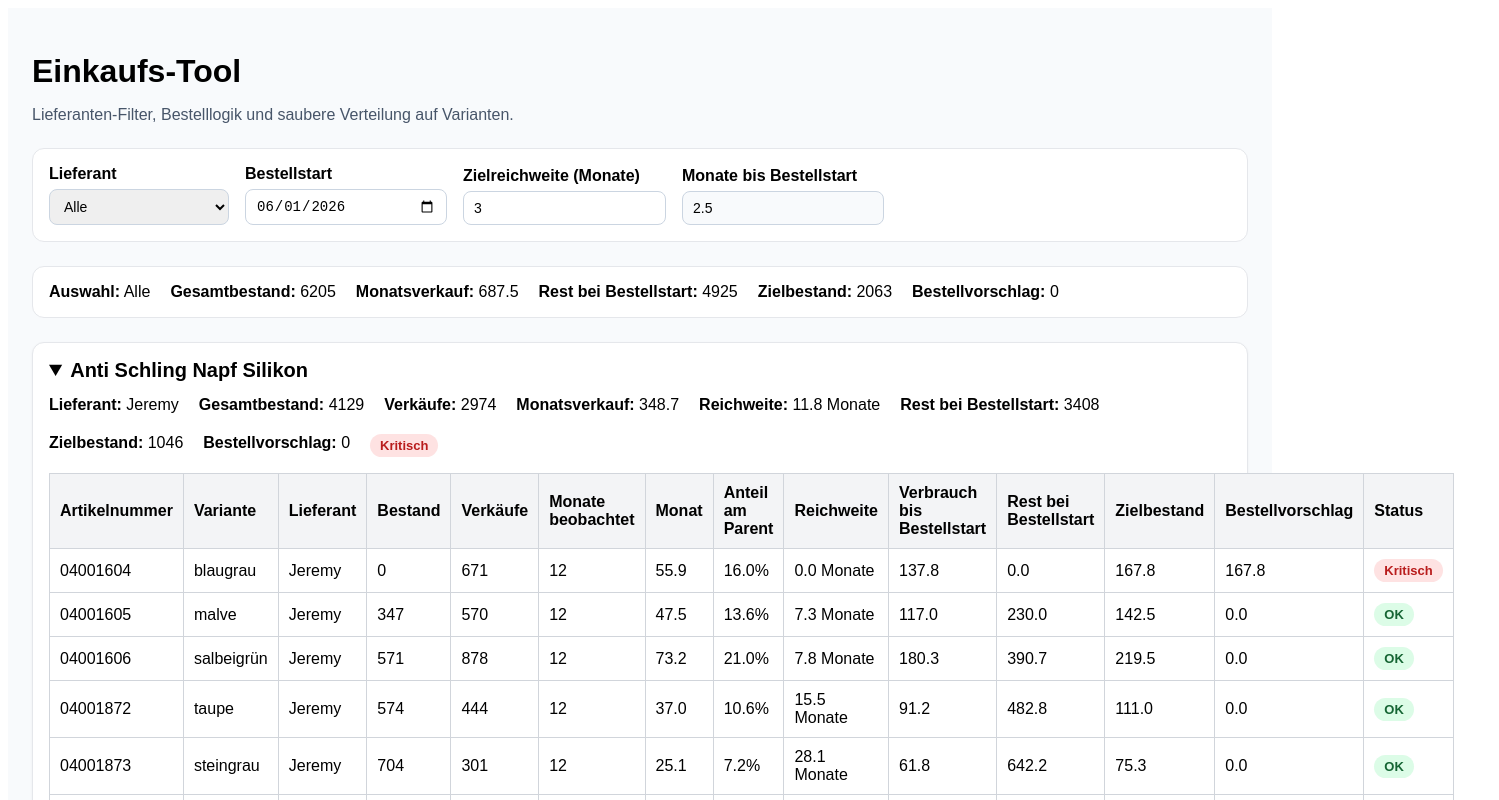
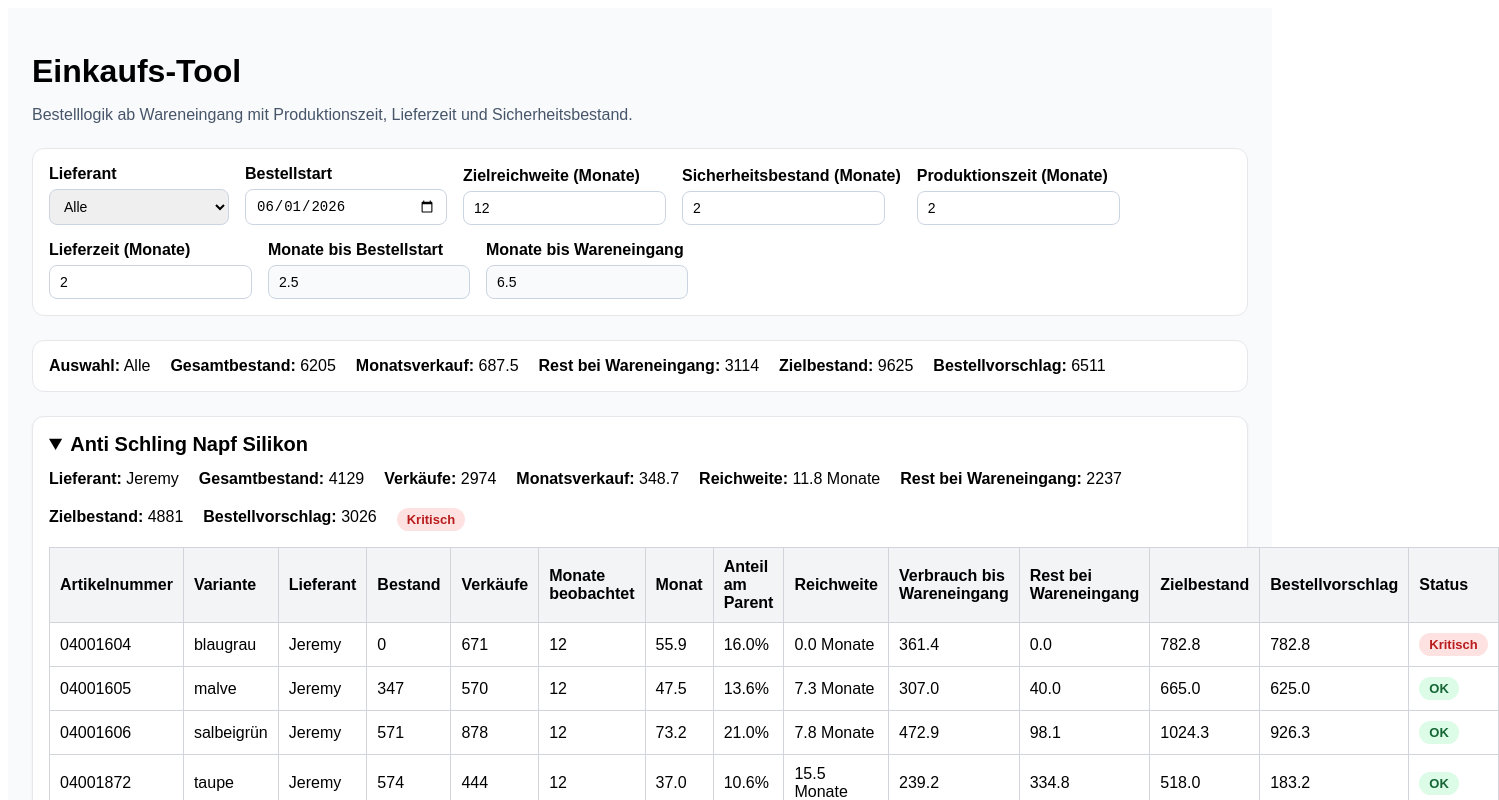
Before and after one commit to kingelvis150888-byte/einkaufs-tool, a Next.js app: page / in a window 1280 px wide. Shown: the top 800 px of the page, 1499 px wide, since content can reach past the window. Built offline with nearby package versions, Linux system fonts and the light colour scheme.

Commit message:
Update page.js

```diff
--- a/app/page.js
+++ b/app/page.js
@@ -203,7 +203,10 @@ const inputStyle = {
 
 export default function Home() {
   const [orderDate, setOrderDate] = useState("2026-06-01");
-  const [targetMonths, setTargetMonths] = useState(3);
+  const [targetMonths, setTargetMonths] = useState(12);
+  const [safetyMonths, setSafetyMonths] = useState(2);
+  const [productionMonths, setProductionMonths] = useState(2);
+  const [shippingMonths, setShippingMonths] = useState(2);
   const [supplierFilter, setSupplierFilter] = useState("Alle");
 
   const today = new Date("2026-03-18");
@@ -213,6 +216,8 @@ export default function Home() {
     0,
     (orderDateObj - today) / (1000 * 60 * 60 * 24) / 30.44
   );
+
+  const monthsToArrival = monthsUntilOrder + productionMonths + shippingMonths;
 
   const suppliers = ["Alle", ...new Set(data.map((d) => d.supplier))];
 
@@ -230,19 +235,19 @@ export default function Home() {
 
   const overallStock = filteredData.reduce((sum, item) => sum + item.stock, 0);
 
-  const overallProjectedAtOrder = filteredData.reduce((sum, item) => {
+  const overallProjectedAtArrival = filteredData.reduce((sum, item) => {
     const monthlySales = getMonthlySales(item.sales, item.monthsObserved);
-    const projectedSalesUntilOrder = monthlySales * monthsUntilOrder;
-    const projectedStockAtOrder = Math.max(0, item.stock - projectedSalesUntilOrder);
-    return sum + projectedStockAtOrder;
+    const projectedSalesUntilArrival = monthlySales * monthsToArrival;
+    const projectedStockAtArrival = Math.max(0, item.stock - projectedSalesUntilArrival);
+    return sum + projectedStockAtArrival;
   }, 0);
 
   const overallTargetStock = filteredData.reduce((sum, item) => {
     const monthlySales = getMonthlySales(item.sales, item.monthsObserved);
-    return sum + monthlySales * targetMonths;
+    return sum + monthlySales * (targetMonths + safetyMonths);
   }, 0);
 
-  const overallRecommendation = Math.max(0, overallTargetStock - overallProjectedAtOrder);
+  const overallRecommendation = Math.max(0, overallTargetStock - overallProjectedAtArrival);
 
   return (
     <main
@@ -255,7 +260,7 @@ export default function Home() {
     >
       <h1 style={{ marginBottom: 8 }}>Einkaufs-Tool</h1>
       <p style={{ marginBottom: 24, color: "#475569" }}>
-        Lieferanten-Filter, Bestelllogik und saubere Verteilung auf Varianten.
+        Bestelllogik ab Wareneingang mit Produktionszeit, Lieferzeit und Sicherheitsbestand.
       </p>
 
       <div
@@ -309,9 +314,52 @@ export default function Home() {
         </div>
 
         <div>
+          <div style={{ marginBottom: 6, fontWeight: 700 }}>Sicherheitsbestand (Monate)</div>
+          <input
+            type="number"
+            min="0"
+            step="1"
+            value={safetyMonths}
+            onChange={(e) => setSafetyMonths(Number(e.target.value))}
+            style={inputStyle}
+          />
+        </div>
+
+        <div>
+          <div style={{ marginBottom: 6, fontWeight: 700 }}>Produktionszeit (Monate)</div>
+          <input
+            type="number"
+            min="0"
+            step="1"
+            value={productionMonths}
+            onChange={(e) => setProductionMonths(Number(e.target.value))}
+            style={inputStyle}
+          />
+        </div>
+
+        <div>
+          <div style={{ marginBottom: 6, fontWeight: 700 }}>Lieferzeit (Monate)</div>
+          <input
+            type="number"
+            min="0"
+            step="1"
+            value={shippingMonths}
+            onChange={(e) => setShippingMonths(Number(e.target.value))}
+            style={inputStyle}
+          />
+        </div>
+
+        <div>
           <div style={{ marginBottom: 6, fontWeight: 700 }}>Monate bis Bestellstart</div>
           <div style={{ ...inputStyle, background: "#f8fafc" }}>
             {monthsUntilOrder.toFixed(1)}
+          </div>
+        </div>
+
+        <div>
+          <div style={{ marginBottom: 6, fontWeight: 700 }}>Monate bis Wareneingang</div>
+          <div style={{ ...inputStyle, background: "#f8fafc" }}>
+            {monthsToArrival.toFixed(1)}
           </div>
         </div>
       </div>
@@ -331,7 +379,7 @@ export default function Home() {
         <div><strong>Auswahl:</strong> {supplierFilter}</div>
         <div><strong>Gesamtbestand:</strong> {overallStock.toFixed(0)}</div>
         <div><strong>Monatsverkauf:</strong> {overallMonthlySales.toFixed(1)}</div>
-        <div><strong>Rest bei Bestellstart:</strong> {overallProjectedAtOrder.toFixed(0)}</div>
+        <div><strong>Rest bei Wareneingang:</strong> {overallProjectedAtArrival.toFixed(0)}</div>
         <div><strong>Zielbestand:</strong> {overallTargetStock.toFixed(0)}</div>
         <div><strong>Bestellvorschlag:</strong> {overallRecommendation.toFixed(0)}</div>
       </div>
@@ -339,20 +387,22 @@ export default function Home() {
       {Object.entries(grouped).map(([parent, items]) => {
         const baseItems = items.map((item) => {
           const monthlySales = getMonthlySales(item.sales, item.monthsObserved);
-          const projectedSalesUntilOrder = monthlySales * monthsUntilOrder;
-          const projectedStockAtOrder = Math.max(0, item.stock - projectedSalesUntilOrder);
-          const targetStock = monthlySales * targetMonths;
+          const projectedSalesUntilArrival = monthlySales * monthsToArrival;
+          const projectedStockAtArrival = Math.max(0, item.stock - projectedSalesUntilArrival);
+          const targetStock = monthlySales * (targetMonths + safetyMonths);
           const coverage = getCoverageMonths(item.stock, monthlySales);
           const status = getStatusByCoverage(coverage);
+          const recommendedOrderQty = Math.max(0, targetStock - projectedStockAtArrival);
 
           return {
             ...item,
             monthlySales,
-            projectedSalesUntilOrder,
-            projectedStockAtOrder,
+            projectedSalesUntilArrival,
+            projectedStockAtArrival,
             targetStock,
             coverage,
             status,
+            recommendedOrderQty,
           };
         });
 
@@ -360,14 +410,14 @@ export default function Home() {
         const totalSales = baseItems.reduce((sum, item) => sum + item.sales, 0);
         const totalMonthlySales = baseItems.reduce((sum, item) => sum + item.monthlySales, 0);
         const parentCoverage = getCoverageMonths(totalStock, totalMonthlySales);
-        const parentProjectedStockAtOrder = baseItems.reduce(
-          (sum, item) => sum + item.projectedStockAtOrder,
+        const parentProjectedStockAtArrival = baseItems.reduce(
+          (sum, item) => sum + item.projectedStockAtArrival,
           0
         );
         const parentTargetStock = baseItems.reduce((sum, item) => sum + item.targetStock, 0);
-        const parentRecommendedOrderQty = Math.max(
-          0,
-          parentTargetStock - parentProjectedStockAtOrder
+        const parentRecommendedOrderQty = baseItems.reduce(
+          (sum, item) => sum + item.recommendedOrderQty,
+          0
         );
 
         const enrichedItems = baseItems.map((item) => {
@@ -376,12 +426,9 @@ export default function Home() {
               ? (item.monthlySales / totalMonthlySales) * 100
               : 0;
 
-        const recommendedOrderQty = Math.max(0, item.targetStock - item.projectedStockAtOrder);
-
           return {
             ...item,
             share,
-            recommendedOrderQty,
           };
         });
 
@@ -423,7 +470,7 @@ export default function Home() {
               <div><strong>Verkäufe:</strong> {totalSales.toFixed(0)}</div>
               <div><strong>Monatsverkauf:</strong> {totalMonthlySales.toFixed(1)}</div>
               <div><strong>Reichweite:</strong> {parentCoverage.toFixed(1)} Monate</div>
-              <div><strong>Rest bei Bestellstart:</strong> {parentProjectedStockAtOrder.toFixed(0)}</div>
+              <div><strong>Rest bei Wareneingang:</strong> {parentProjectedStockAtArrival.toFixed(0)}</div>
               <div><strong>Zielbestand:</strong> {parentTargetStock.toFixed(0)}</div>
               <div><strong>Bestellvorschlag:</strong> {parentRecommendedOrderQty.toFixed(0)}</div>
               <div><span style={badgeStyle(parentStatus)}>{parentStatus.label}</span></div>
@@ -441,8 +488,8 @@ export default function Home() {
                   <th style={th}>Monat</th>
                   <th style={th}>Anteil am Parent</th>
                   <th style={th}>Reichweite</th>
-                  <th style={th}>Verbrauch bis Bestellstart</th>
-                  <th style={th}>Rest bei Bestellstart</th>
+                  <th style={th}>Verbrauch bis Wareneingang</th>
+                  <th style={th}>Rest bei Wareneingang</th>
                   <th style={th}>Zielbestand</th>
                   <th style={th}>Bestellvorschlag</th>
                   <th style={th}>Status</th>
@@ -460,8 +507,8 @@ export default function Home() {
                     <td style={td}>{item.monthlySales.toFixed(1)}</td>
                     <td style={td}>{item.share.toFixed(1)}%</td>
                     <td style={td}>{item.coverage.toFixed(1)} Monate</td>
-                    <td style={td}>{item.projectedSalesUntilOrder.toFixed(1)}</td>
-                    <td style={td}>{item.projectedStockAtOrder.toFixed(1)}</td>
+                    <td style={td}>{item.projectedSalesUntilArrival.toFixed(1)}</td>
+                    <td style={td}>{item.projectedStockAtArrival.toFixed(1)}</td>
                     <td style={td}>{item.targetStock.toFixed(1)}</td>
                     <td style={td}>{item.recommendedOrderQty.toFixed(1)}</td>
                     <td style={td}>
```
